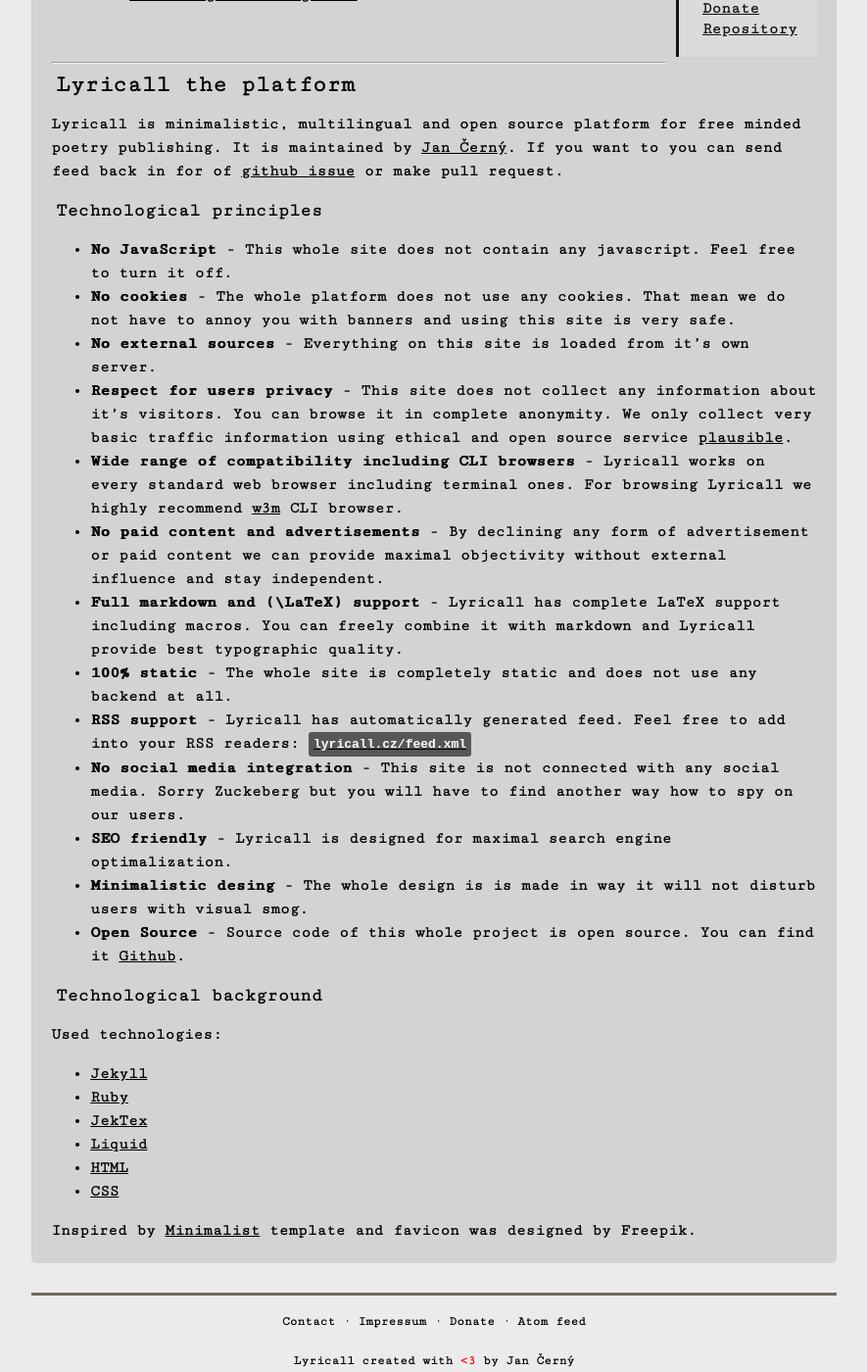
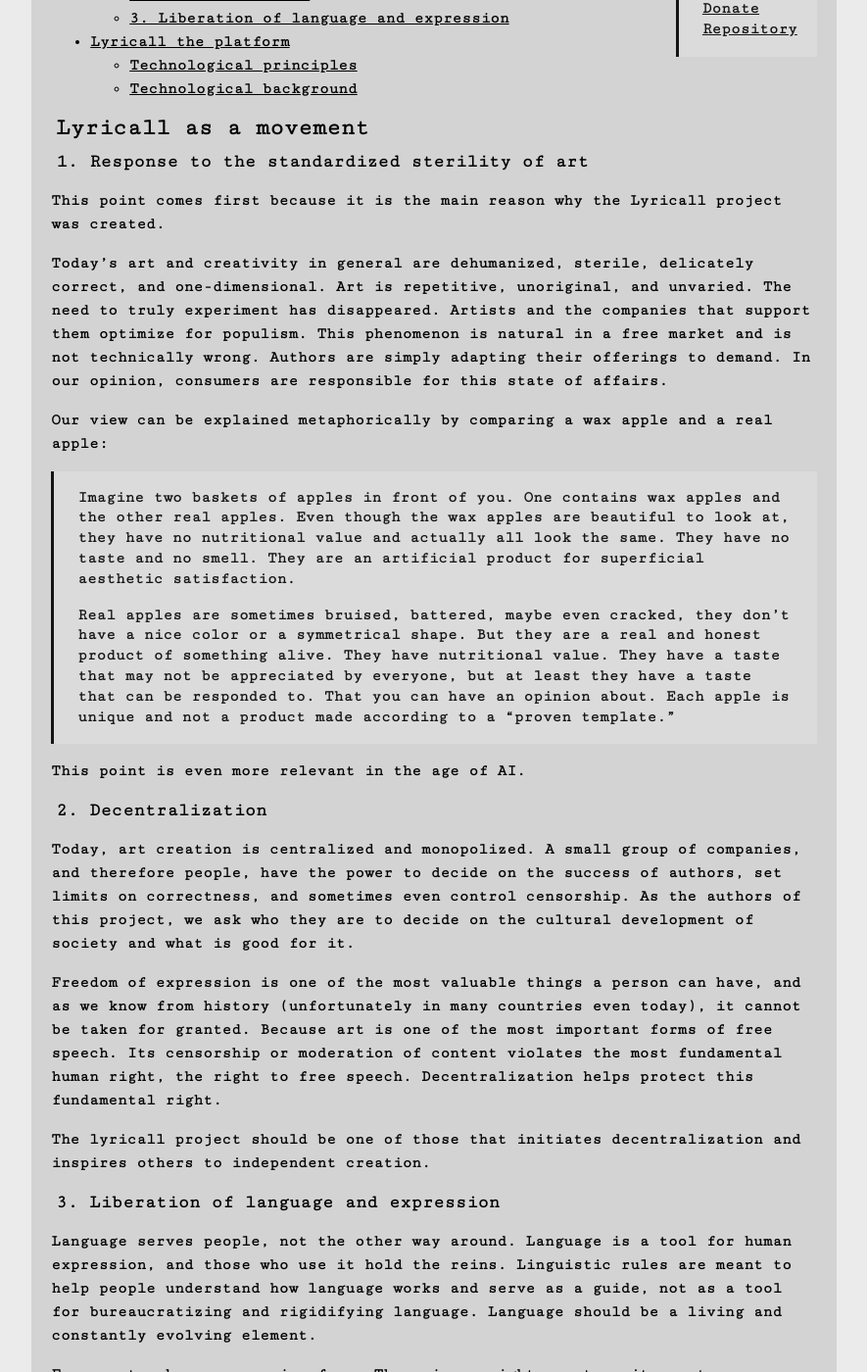
Before and after one commit to yagarea/lyricall, a Jekyll site: the page built from pages/about/en.md, in a window 1280 px wide and 1400 px high, scrolled down 397 px. Shown: the whole window at 98% size, without its empty margins (197-1082 px from the left). Built offline with Jekyll 4.4.1, drawn with Linux system fonts in a browser that asks for light colours; some of the changed text lies outside the part shown.

Commit message:
update about pages

```diff
--- a/pages/about/en.md
+++ b/pages/about/en.md
@@ -21,7 +21,63 @@
 {:toc}
 - .
 
-<br>
+
+## Lyricall as a movement
+
+
+### 1. Response to the standardized sterility of art
+This point comes first because it is the main reason why the Lyricall project was created.
+
+Today's art and creativity in general are dehumanized, sterile, delicately correct, and one-dimensional.
+Art is repetitive, unoriginal, and unvaried. The need to truly experiment has disappeared.
+Artists and the companies that support them optimize for populism.
+This phenomenon is natural in a free market and is not technically wrong.
+Authors are simply adapting their offerings to demand.
+In our opinion, consumers are responsible for this state of affairs.
+
+Our view can be explained metaphorically by comparing a wax apple and a real apple:
+
+> Imagine two baskets of apples in front of you. One contains wax apples and the other
+> real apples. Even though the wax apples are beautiful to look at,
+> they have no nutritional value and actually all look the same. They have no taste and no
+> smell. They are an artificial product for superficial aesthetic satisfaction.
+>
+> Real apples are sometimes bruised, battered, maybe even cracked, they don't have a nice color
+> or a symmetrical shape. But they are a real and honest product of something alive.
+> They have nutritional value. They have a taste that may not be appreciated by everyone, but at least they have a taste
+> that can be responded to. That you can have an opinion about. Each apple is unique and not
+> a product made according to a "proven template."
+
+This point is even more relevant in the age of AI.
+
+
+### 2. Decentralization
+Today, art creation is centralized and monopolized. A small group of companies, and therefore people, have
+the power to decide on the success of authors, set limits on correctness, and sometimes even control
+censorship. As the authors of this project, we ask who they are to decide
+on the cultural development of society and what is good for it.
+
+Freedom of expression is one of the most valuable things a person can have, and as we know from history
+(unfortunately in many countries even today), it cannot be taken for granted.
+Because art is one of the most important forms of free speech. Its censorship or
+moderation of content violates the most fundamental human right, the right to free
+speech. Decentralization helps protect this fundamental right.
+
+The lyricall project should be one of those that initiates decentralization and inspires
+others to independent creation.
+
+
+### 3. Liberation of language and expression
+Language serves people, not the other way around. Language is a tool for human expression, and those who use it
+hold the reins. Linguistic rules are meant to help people understand how language works
+and serve as a guide, not as a tool for bureaucratizing and rigidifying language.
+Language should be a living and constantly evolving element.
+
+Even poetry has no superior form. There is no right way to write poetry, even
+though in the past many manifestos and documents have been written that have attempted to bind
+the forms of its expression. It is okay to express one's opinion, but it is not okay to enforce
+its observance. If someone decides to follow a particular direction, it should always
+be a voluntary decision by the individual, not a presumption by authority.
 
 ---
 
```
Also changed, not shown: pages/about/cz.md (+10 -11 lines).
